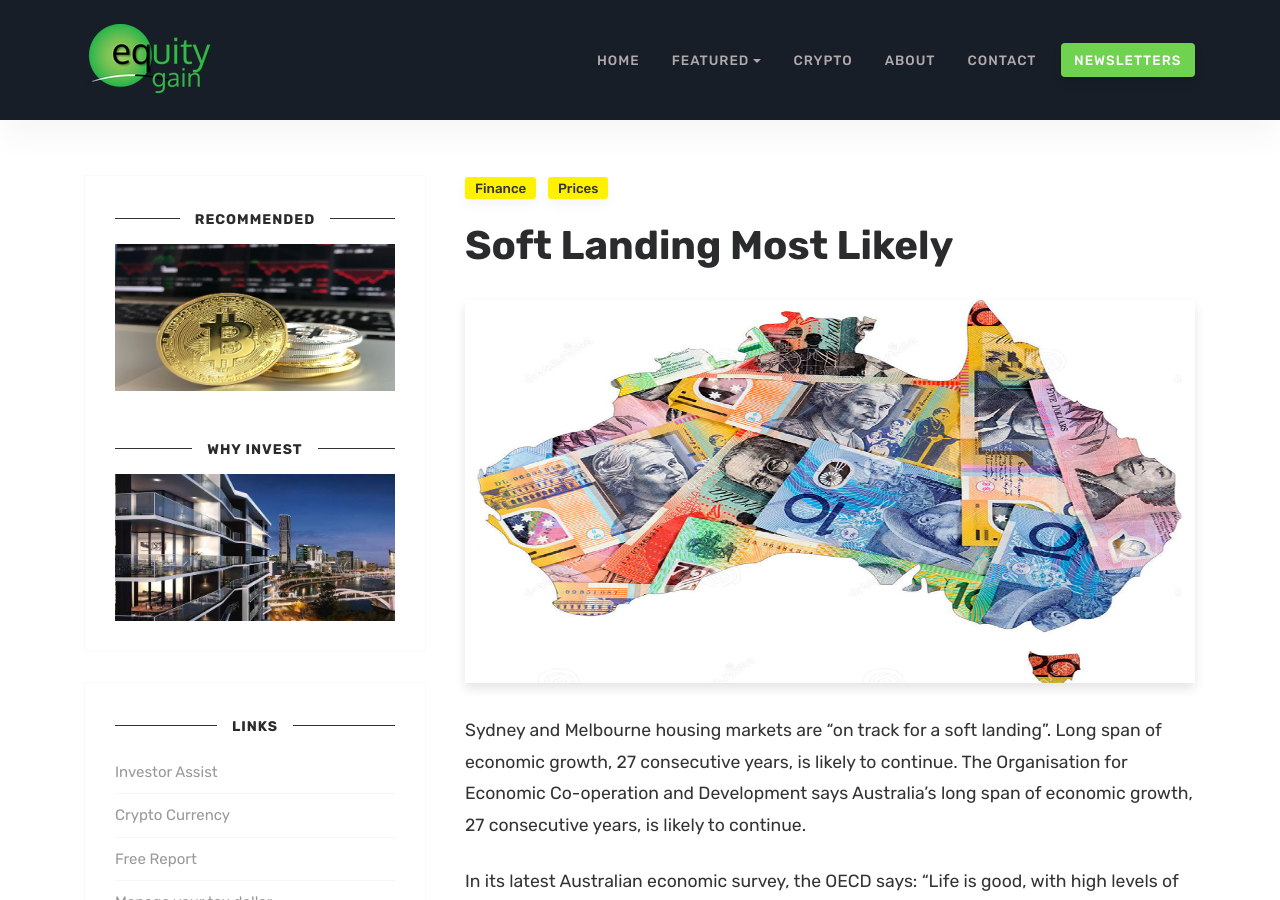
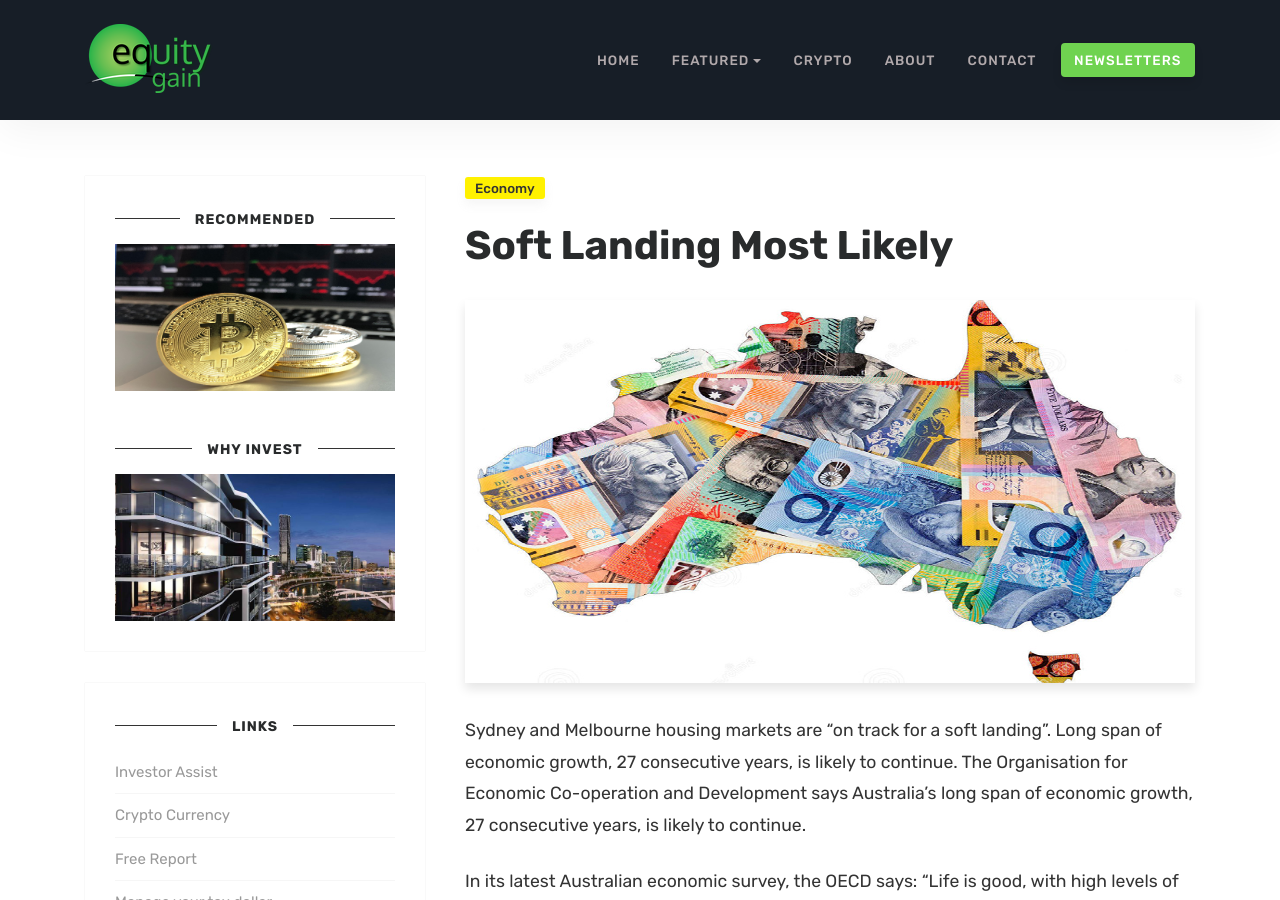
Before and after one commit to equitygain/blogs, a Jekyll site: the page built from _posts/2019-01-15-oecd.md, in a window 1280 px wide and 900 px high. Built offline with Jekyll 4.4.1, drawn with Linux system fonts in a browser that asks for light colours; comment, search, counter and statistics services are not loaded.

Commit message:
Update 2019-01-15-oecd.md

```diff
--- a/_posts/2019-01-15-oecd.md
+++ b/_posts/2019-01-15-oecd.md
@@ -2,7 +2,7 @@
 layout: post
 title:  "Soft Landing Most Likely"
 author: EG
-categories: [ Finance, Prices ]
+categories: [ Economy ]
 image: assets/images/map2.png
 ---
 Sydney and Melbourne housing markets are “on track for a soft landing”. Long span of economic growth, 27 consecutive years, is likely to continue. The Organisation for Economic Co-operation and Development says Australia’s long span of economic growth, 27 consecutive years, is likely to continue.
```
